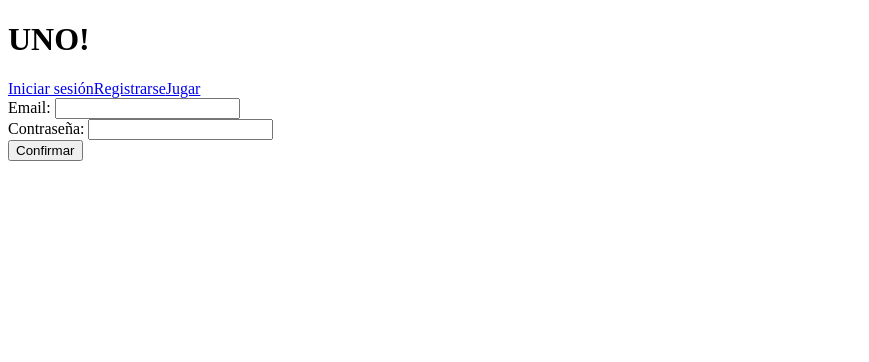
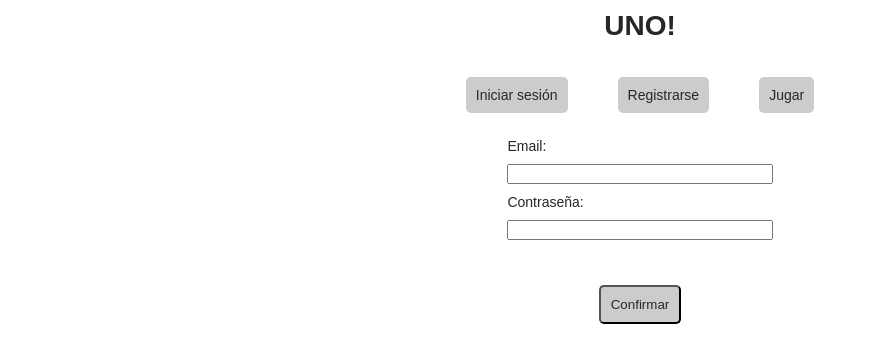
Before and after one commit to JulietaEsains/uno_card_game_react, a React (Create React App) app: page /login in a window 1280 px wide. Shown: the top 362 px of the page, without its empty margins (0-869 px from the left). Built offline with nearby package versions, Linux system fonts and the light colour scheme; no server answers.

Commit message:
hoja de estilos inicial

```diff
--- a/src/styles.css
+++ b/src/styles.css
@@ -0,0 +1,74 @@
+* {
+    margin: 0;
+    padding: 0;
+    box-sizing: border-box;
+}
+
+body {
+    font: 14px "Montserrat", Futura,  sans-serif;
+    display: flex;
+    justify-content: center;
+    background-color: #fff;
+    color: #272727;
+}
+
+h1 {
+    margin: 10px 0;
+    text-align: center;
+}
+
+input {
+    font: 14px "Montserrat", Futura,  sans-serif;
+    width: 100%;
+    margin: 10px 0px;
+    color: #272727;
+}
+
+.btns-container,
+.links-container {
+    display: flex;
+    justify-content: space-evenly;
+    align-content: center;
+}
+
+.btn-confirm {
+    margin-top: 10px;
+}
+
+.btn {
+    color: #272727;
+    height: max-content;
+    font-weight: medium;
+    background-color: #ccc;
+    padding: 10px;
+    border-radius: 5px;
+    cursor: pointer;
+    margin-top: 25px;
+}
+
+.btn:hover {
+    color: #ccc;
+    background-color: #272727;
+}
+
+.link {
+    color: #272727;
+    font-weight: medium;
+    background-color: #ccc;
+    padding: 10px;
+    border-radius: 5px;
+    text-decoration: none;
+    margin: 25px;
+}
+
+.link:hover {
+    color: #ccc;
+    background-color: #272727;
+    outline: .1px solid #272727;
+}
+
+.user-form {
+    display: flex;
+    justify-content: center;
+    align-content: center;
+}
```
